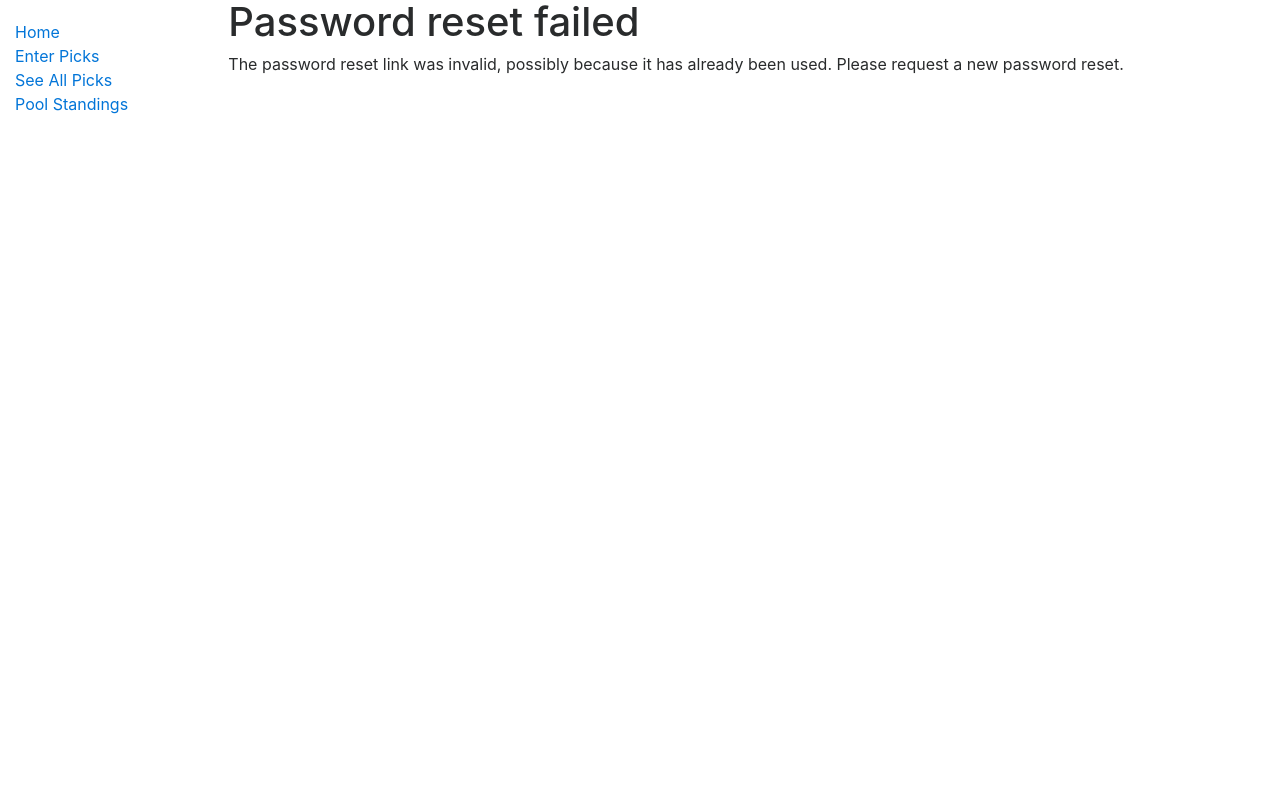
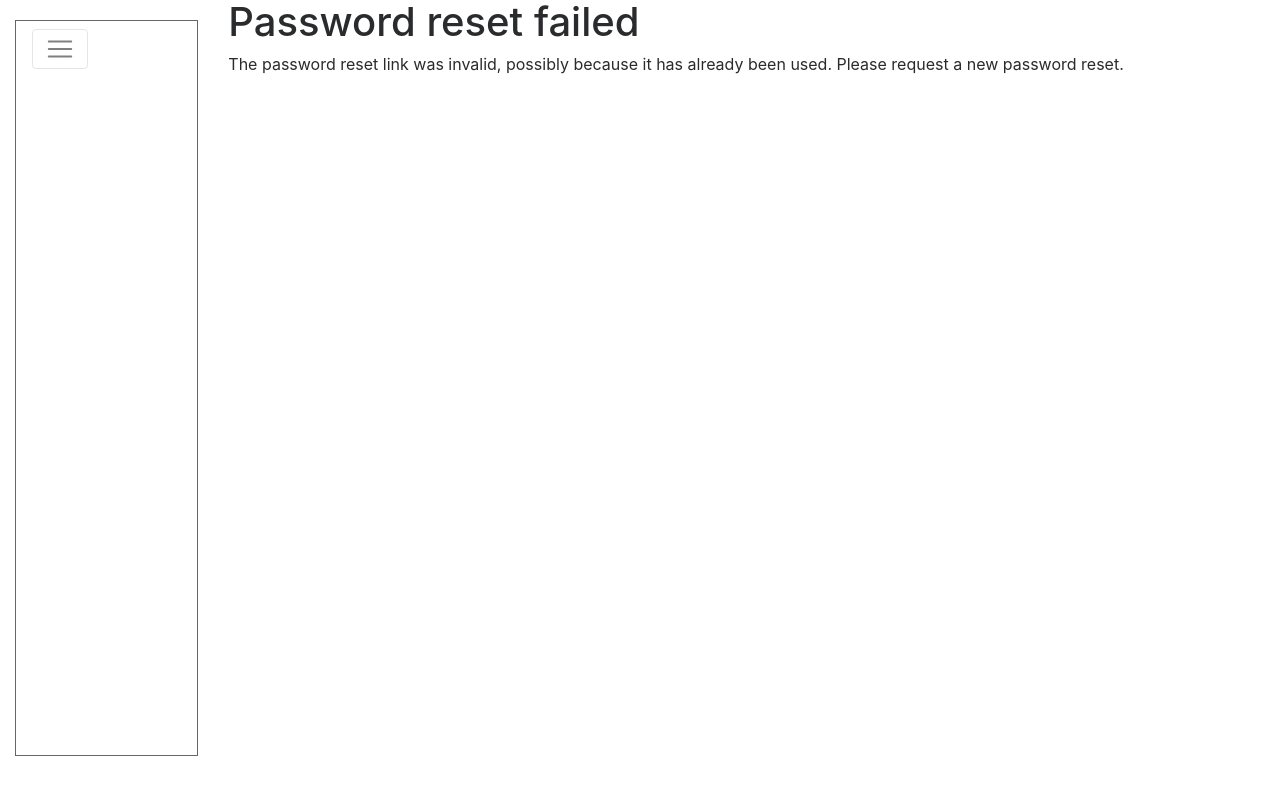
Before and after one commit to ronraney/bracketology, a Django app: page /accounts/reset/1/1/ in a window 1280 px wide. Run offline with Django 3.2, Linux system fonts and the light colour scheme; some libraries are stand-ins or nearby versions.

Commit message:
Worked on navigation

```diff
--- a/pool/static/css/styles.css
+++ b/pool/static/css/styles.css
@@ -1,5 +1,51 @@
-.sidebar-nav {
+html {
+	min-height: 100%;
+}
+
+
+
+a {
+	color: #222;
+}
+
+/*Media Queries*/
+
+
+@media (min-width: 576px) {  }
+
+
+@media (min-width: 768px) {
+	.sidebar-nav {
+		margin-top: 20px;
+		padding: 0;
+		list-style: none;
+		font-size: 1em;
+		height: calc(100vh - 4rem);
+		border: 1px solid #666;
+	}
+ }
+
+
+@media (min-width: 992px) {
+	.sidebar-nav {
+		margin-top: 20px;
+		padding: 0;
+		list-style: none;
+		font-size: 1em;
+		height: calc(100vh - 4rem);
+		border: 1px solid #666;
+	}
+}
+
+
+@media (min-width: 1350px) {
+	.sidebar-nav {
     margin-top: 20px;
     padding: 0;
     list-style: none;
+	font-size: 1.5em;
+	height: calc(100vh - 4rem);
+	border: 1px solid #666;
 }
+
+}
--- a/pool/templates/blog/base.html
+++ b/pool/templates/blog/base.html
@@ -17,17 +17,42 @@
 	<body>
 		<div class="container-fluid">
 			<div class="row">
-				<div class="col-sm-2">
+				<div class="col-sm-2 col-xs-12">
 				{% block sidebar %}
-				<ul class="sidebar-nav">
-					<li><a href="{% url 'index' %}">Home</a></li>
-					<li><a href="">Enter Picks</a></li>
-					<li><a href="">See All Picks</a></li>
-					<li><a href="">Pool Standings</a></li>
-				</ul>
+				<div class="sidebar-nav">
+
+					<nav class="navbar navbar-expand-lg navbar-light bg-light">
+
+					  <button class="navbar-toggler" type="button" data-toggle="collapse" data-target="#navbarSupportedContent" aria-controls="navbarSupportedContent" aria-expanded="false" aria-label="Toggle navigation">
+						<span class="navbar-toggler-icon"></span>
+					  </button>
+
+					  <div class="collapse navbar-collapse" id="navbarSupportedContent">
+						<ul class="flex-column navbar-nav mr-auto">
+						  <li class="nav-item active">
+							<a class="nav-link" href="#">Welcome Page</a>
+						  </li>
+						  <li class="nav-item">
+							<a class="nav-link" href="#">Enter Picks</a>
+						  </li>
+						  <li class="nav-item">
+							<a class="nav-link" href="#">View All Picks</a>
+						  </li>
+						  <li class="nav-item">
+							<a class="nav-link" href="#">Pool Standings</a>
+						  </li>
+						  <li class="nav-item">
+							<a class="nav-link" href="#">Contact Admin</a>
+						  </li>
+						</ul>
+
+					  </div>
+					</nav>
+
+				</div>
 			 {% endblock %}
 			  </div>
-			  <div class="col-sm-10 ">
+			  <div class="col-sm-10 col-xs-12">
 			  {% block content %}{% endblock %}
 			  </div>
 			</div>
--- a/pool/urls.py
+++ b/pool/urls.py
@@ -1,5 +1,5 @@
 from django.urls import path
-from django.views.generic import TemplateView
+from django.contrib.auth.decorators import login_required
 from . import views
 
 urlpatterns = [
--- a/pool/views.py
+++ b/pool/views.py
@@ -1,6 +1,8 @@
 from django.shortcuts import render
 from django.urls import path
+from django.contrib.auth.decorators import login_required
 
 # Old school index
+@login_required(login_url='/accounts/login/')
 def index(request):
     return render(request, 'blog/index.html')
```
Also changed, not shown: pool/templates/blog/index.html (+12 -24 lines), db.sqlite3.
